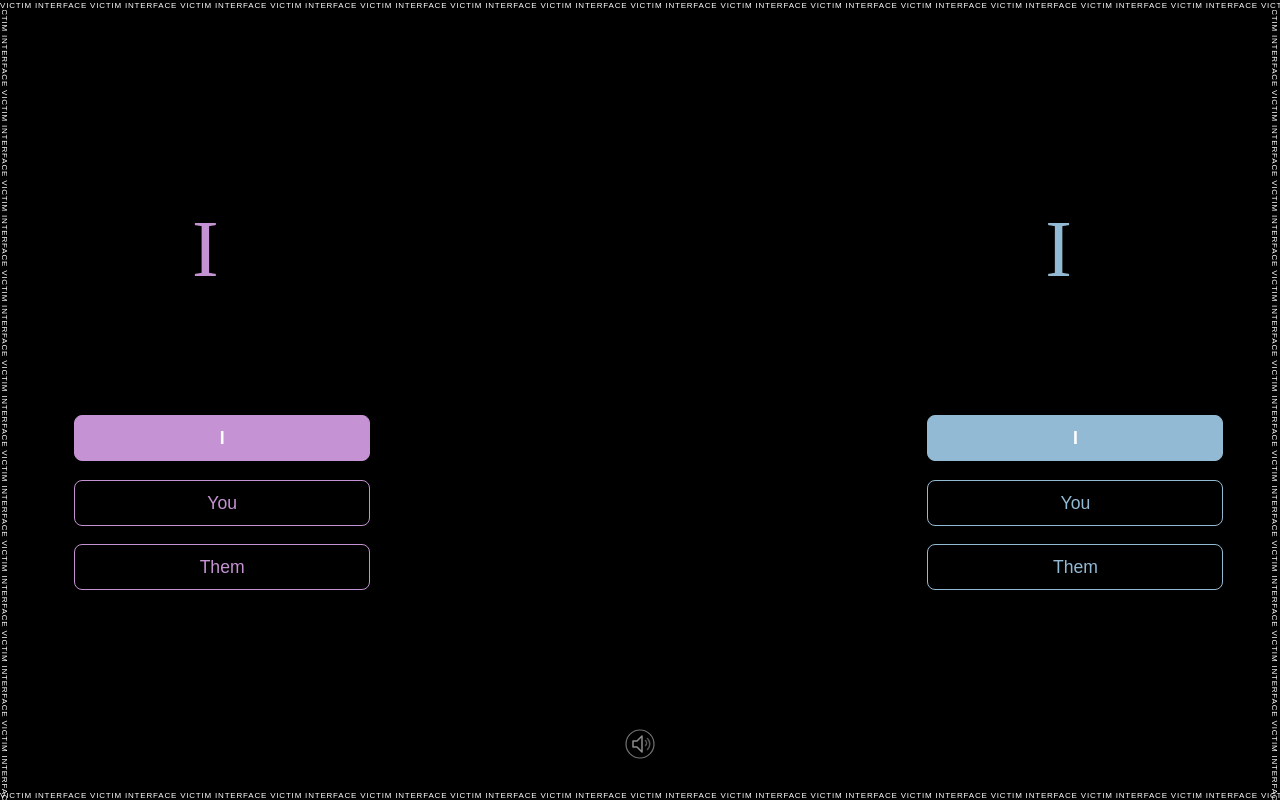
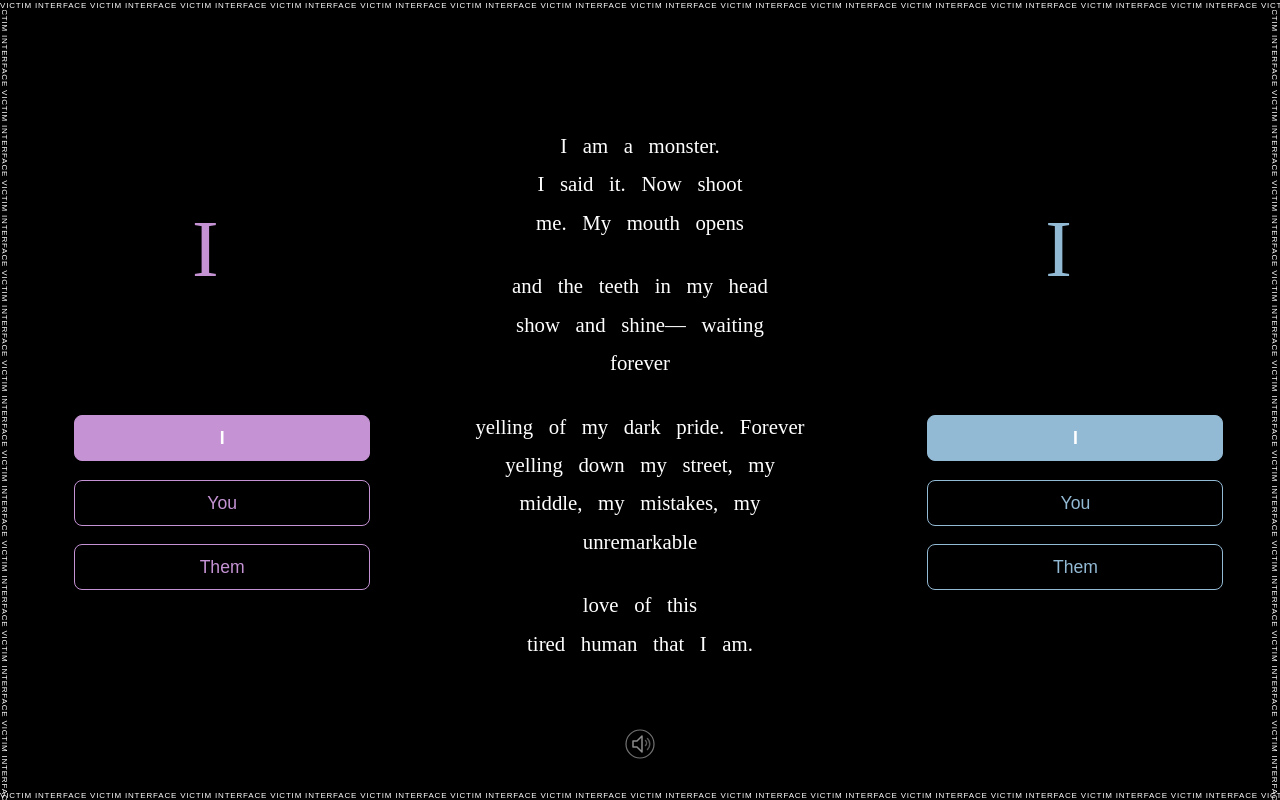
Before and after one commit to wlongmire/victim-interface, a React (Vite) app: page / in a window 1280 px wide. Built offline with nearby package versions, Linux system fonts and the light colour scheme.

Commit message:
revert: restore VictimInterface.jsx to commit 6959eb0e6a0e98c018311a81c08e68b3b90f75e0

```diff
--- a/src/VictimInterface.jsx
+++ b/src/VictimInterface.jsx
@@ -372,21 +372,7 @@
 						   justifyContent: 'center',
 					   }}>
 							{/* Color-coded poem (base layer) */}
-							<Poem
-								color={centerPanel.colorMode === "black" ? "#fff" : "#000"}
-								$opacity={poemOpacity}
-								style={{
-									transition: 'opacity 3s, transform 0.7s',
-									pointerEvents: poemOpacity === 0 ? 'none' : 'auto',
-									transform: (() => {
-										if (typeof window !== 'undefined' && window.innerWidth <= 1075) {
-											return poemOpacity === 0 ? 'translateX(100vw)' : 'translateX(0)';
-										} else {
-											return poemOpacity === 0 ? 'translateY(100vh)' : 'none';
-										}
-									})(),
-								}}
-							>
+							<Poem color={centerPanel.colorMode === "black" ? "#fff" : "#000"} $opacity={poemOpacity} style={{ transition: 'opacity 3s' }}>
 							   {poem.map((line, idx) =>
 									renderPoemLine(
 										line,
@@ -400,30 +386,21 @@
 								)}
 							</Poem>
 							{/* White overlay poem (fades in above) */}
-							<div
-								style={{
+							<div style={{
 								position: 'absolute',
 								top: 0,
 								left: 0,
 								width: '100%',
 								height: '100%',
-									pointerEvents: (centerPanel.showVideo ? centerOverlay : whitePoemOpacity) === 0 || poemOpacity === 0 ? 'none' : 'auto',
+								pointerEvents: 'none',
 								display: 'flex',
 								flexDirection: 'column',
 								alignItems: 'center',
 								justifyContent: 'center',
 								opacity: centerPanel.showVideo ? centerOverlay : whitePoemOpacity,
-									transition: 'opacity 0.7s, transform 0.7s',
-									zIndex: 2,
-									transform: (() => {
-										if (typeof window !== 'undefined' && window.innerWidth <= 1075) {
-											return poemOpacity === 0 ? 'translateX(100vw)' : 'translateX(0)';
-										} else {
-											return poemOpacity === 0 ? 'translateY(100vh)' : 'none';
-										}
-									})(),
-								}}
-							>
+								transition: 'opacity 0.7s',
+								zIndex: 2
+							}}>
 								<Poem color="#fff" $opacity={1}>
 									{poem.map((line, idx) =>
 										renderPoemLine(
```
Lines whose indentation alone changed are shown as unchanged.
